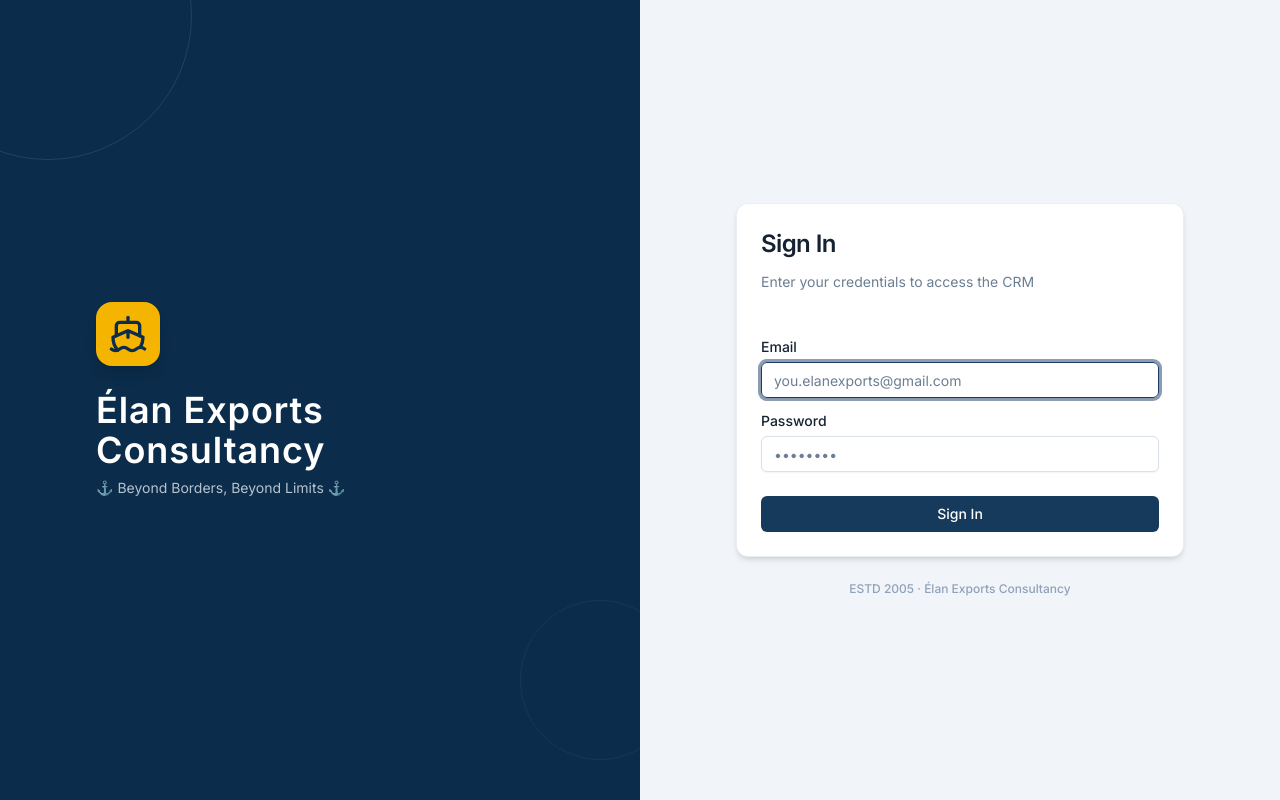
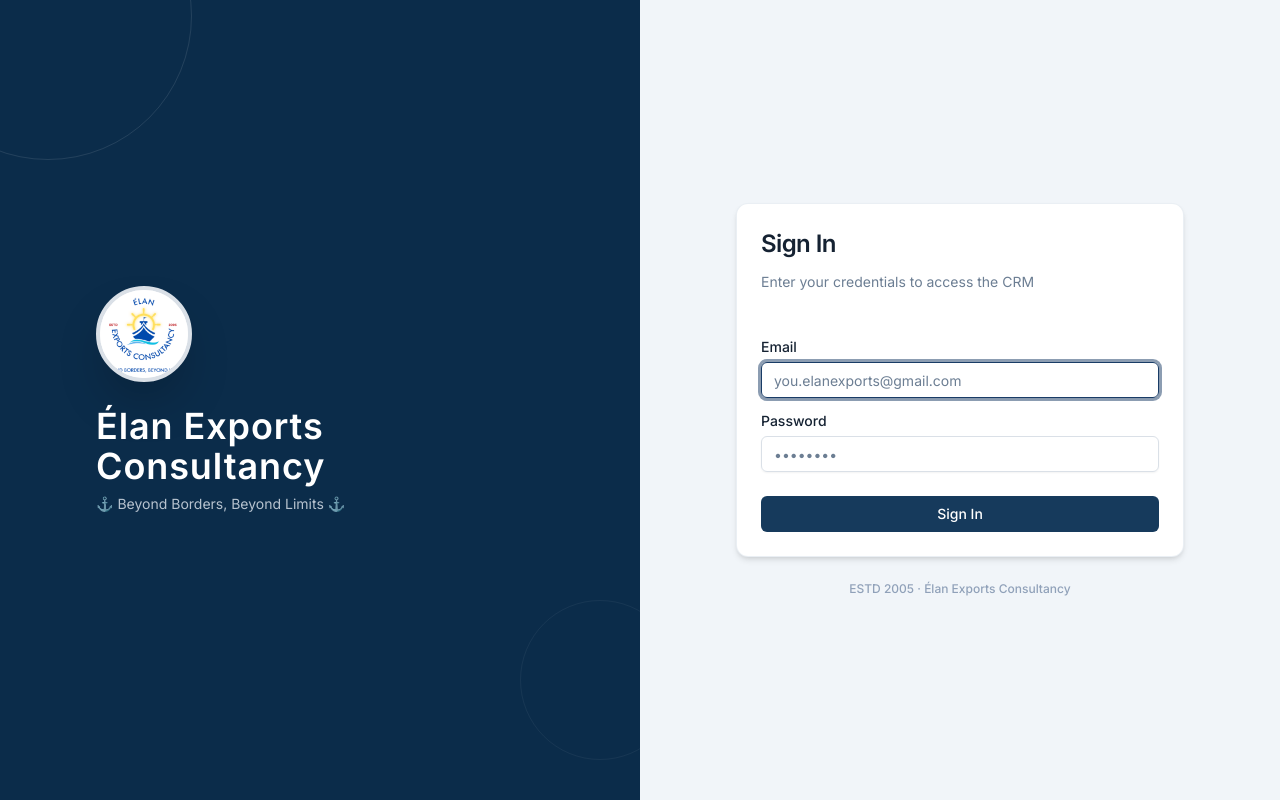
Before and after one commit to eec-tools/Elan-Exports_CRM, a React (Vite) app in the folder frontend/: page /login in a window 1280 px wide. Built offline with nearby package versions, Linux system fonts and the light colour scheme; no server answers.

Commit message:
changed logo

```diff
--- a/frontend/src/components/AppLayout.tsx
+++ b/frontend/src/components/AppLayout.tsx
@@ -30,7 +30,6 @@ import { Button } from "@/components/ui/button";
 import { Avatar, AvatarFallback } from "@/components/ui/avatar";
 import { Separator } from "@/components/ui/separator";
 import { useState } from "react";
-import logo from "@/assets/elanexportslogo.png";
 import { NotificationBell } from "@/components/NotificationBell";
 
 function getGreeting() {
@@ -214,7 +213,7 @@ export function AppLayout() {
           className={`relative flex h-16 items-center border-b border-slate-100 bg-white z-10 ${sidebarCollapsed ? "justify-center px-2" : "gap-3 px-5"}`}
         >
           <img
-            src={logo}
+            src="/elan-exports-logo.png"
             alt="Élan Exports Consultancy"
             className="h-9 w-9 rounded-full object-cover shadow-sm border border-slate-50"
           />
@@ -588,7 +587,7 @@ export function AppLayout() {
               <Menu className="h-5 w-5" />
             </Button>
             <img
-              src={logo}
+              src="/elan-exports-logo.png"
               alt="Logo"
               className="h-8 w-8 rounded-full object-cover mr-3 border border-slate-100"
             />
--- a/frontend/src/pages/LoginPage.tsx
+++ b/frontend/src/pages/LoginPage.tsx
@@ -11,8 +11,9 @@ import {
   CardHeader,
   CardTitle,
 } from "@/components/ui/card";
-import { Loader2, Ship } from "lucide-react";
+import { Loader2 } from "lucide-react";
 import { toast } from "sonner";
+import logo from "@/assets/elanexportslogo.png";
 
 export default function LoginPage() {
   const [email, setEmail] = useState("");
@@ -47,8 +48,8 @@ export default function LoginPage() {
         </div>
 
         <div className="relative max-w-md space-y-6">
-          <div className="flex h-16 w-16 items-center justify-center rounded-2xl bg-[#f5b400] text-[#0b2c4a] shadow-lg">
-            <Ship className="h-10 w-10" />
+          <div className="flex h-24 w-24 items-center justify-center rounded-full bg-white shadow-2xl overflow-hidden border-4">
+            <img src={logo} alt="Élan Exports Logo" className="h-full w-full object-cover" />
           </div>
           <div className="space-y-2">
             <h1 className="text-4xl font-semibold tracking-wide">
```
Also changed, not shown: frontend/public/elan-exports-logo.png (added).
